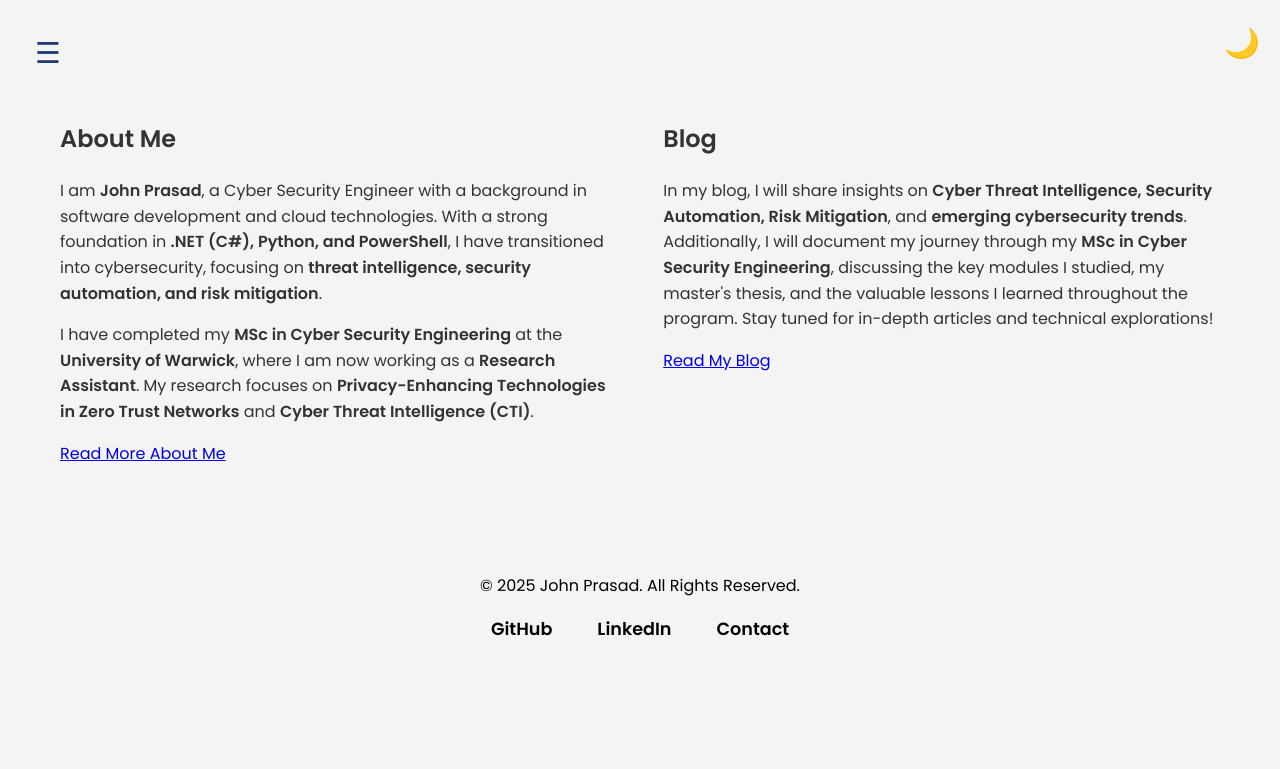
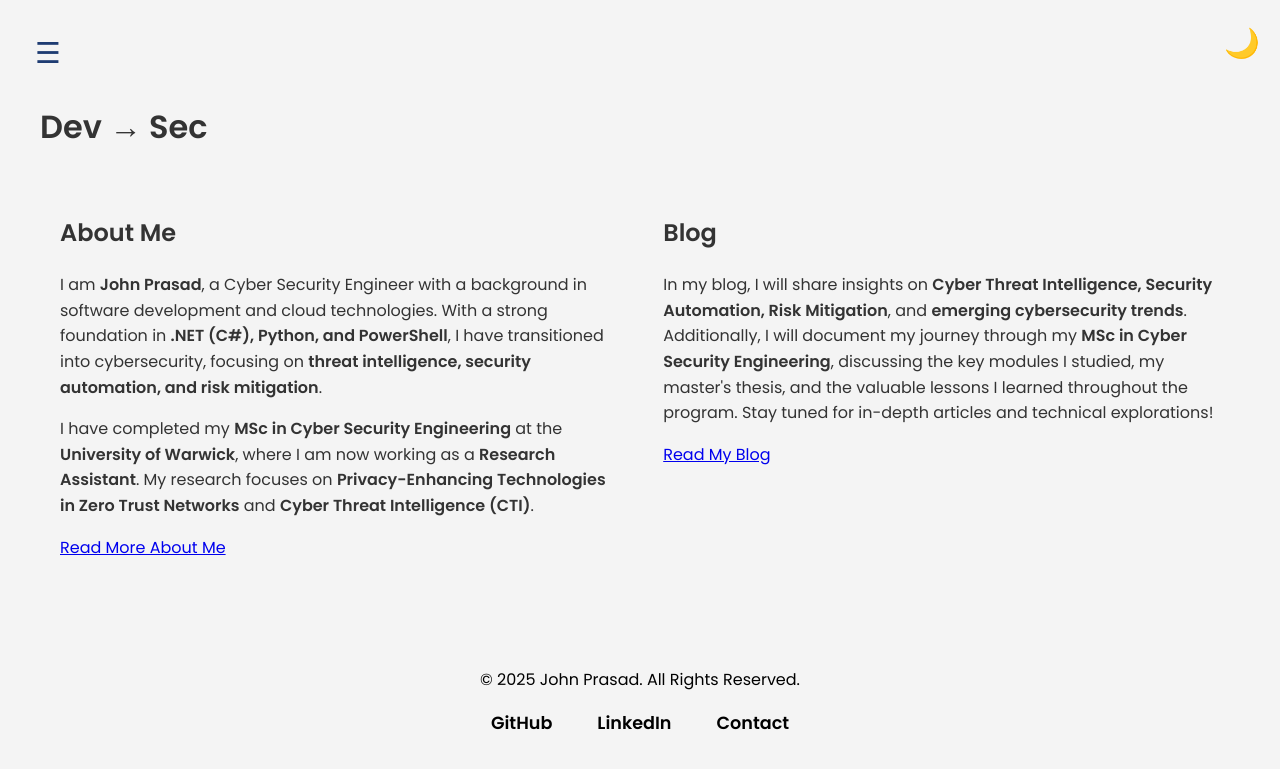
Before and after one commit to barrryblock/barrryblock.github.io, a Jekyll site: the page built from index.md, in a window 1280 px wide. Shown: the top 769 px of the page. Built offline with Jekyll 4.4.1, drawn with Linux system fonts in a browser that asks for light colours; our own code applies the rules of GitHub Pages for plain Markdown files.

Commit message:
fix for headers

```diff
--- a/_config.yml
+++ b/_config.yml
@@ -28,7 +28,7 @@ defaults:
       path: "_portfolio"
       type: "portfolio"
     values:
-      layout: "portfolio"
+      layout: "custom"
 
 include:
   - pages
--- a/index.md
+++ b/index.md
@@ -1,3 +1,4 @@
+# Dev → Sec
 
 <div class="content-container">
   <div class="content-box">
```
Also changed, not shown: about.md (+1 -1 lines), contact.md (+1 -0 lines), education.md (+1 -0 lines), projects.md (+1 -1 lines).
